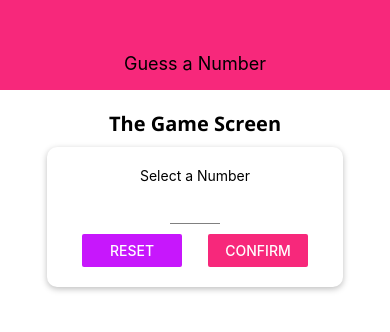
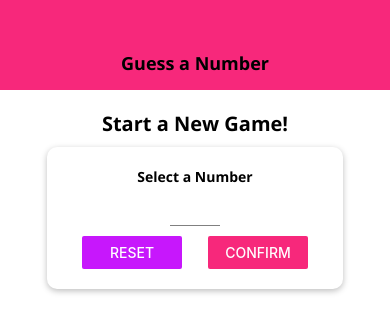
Before and after one commit to DeclanBernardin/ReactNative-NumberGuessingGame, a React Native app: screen / in a window 390 px wide. Shown: the top 332 px of the page. Built offline with nearby package versions, Linux system fonts and the light colour scheme.

Commit message:
added some more styling chages to the application

```diff
--- /dev/null
+++ b/components/BodyText.js
@@ -0,0 +1,12 @@
+import React from 'react';
+import { Text, StyleSheet } from 'react-native';
+
+const BodyText = props => <Text style={styles.body}>{props.children}</Text>
+
+const styles = StyleSheet.create({
+    body: {
+        fontFamily: 'open-sans-bold'
+    }
+});
+
+export default BodyText;
--- a/components/Header.js
+++ b/components/Header.js
@@ -1,12 +1,13 @@
 import React from 'react';
 import { View, Text, StyleSheet } from 'react-native';
 
+import TitleText from '../components/TitleText'
 import Colors from '../constants/colors';
 
 const Header = props => {
     return (
         <View style={styles.header}>
-            <Text style={styles.headerTitle}>{props.title}</Text>
+            <TitleText style={styles.headerTitle}>{props.title}</TitleText>
         </View>
 
     );
@@ -20,10 +21,6 @@ const styles = StyleSheet.create({
         backgroundColor: Colors.primary,
         alignItems: 'center',
         justifyContent: 'center'
-    },
-    headerTitle: {
-        color: 'black',
-        fontSize: 18
     }
 });
 
--- /dev/null
+++ b/components/TitleText.js
@@ -0,0 +1,13 @@
+import React from 'react';
+import { Text, StyleSheet } from 'react-native';
+
+const TitleText = props => <Text style={{...styles.title, ...props.style}}>{props.children}</Text>
+
+const styles = StyleSheet.create({
+    title: {
+        fontFamily: 'open-sans-bold',
+        fontSize: 18
+    }
+});
+
+export default TitleText;
--- /dev/null
+++ b/constants/default-styles.js
@@ -0,0 +1,11 @@
+import { StyleSheet } from 'react-native';
+
+export default StyleSheet.create({
+    bodyText: {
+        fontFamily: 'open-sans',
+    },
+    title: {
+        fontFamily: 'open-sans-bold',
+        fontSize: 18
+    }
+})
--- a/screens/GameScreen.js
+++ b/screens/GameScreen.js
@@ -3,6 +3,7 @@ import { View, Text, StyleSheet, Button, Alert} from 'react-native';
 
 import NumberContainer from '../components/numberContainer';
 import Card from '../components/Card';
+import DefaultStyles from '../constants/default-styles';
 
 const generateRandomBetween = (min, max, exclude) => {
     min = Math.ceil(min);
@@ -51,7 +52,7 @@ const GameScreen = props => {
 
     return(
        <View style={styles.screen}>
-           <Text>Opponent's Guess</Text>
+           <Text style={DefaultStyles.bodyText}>Opponent's Guess</Text>
            <NumberContainer>{currentGuess}</NumberContainer>
             <Card style={styles.buttonContainer}>
                 <Button title="Lower" onPress={nextGuessHandler.bind(this, 'lower')}/>
--- a/screens/StartGameScreen.js
+++ b/screens/StartGameScreen.js
@@ -4,7 +4,9 @@ import { View, StyleSheet, Text, Button, TouchableWithoutFeedback, Keyboard, Ale
 import Card from '../components/Card';
 import Colors from '../constants/colors';
 import Input from '../components/Input';
-import NumberContainer from '../components/numberContainer'
+import NumberContainer from '../components/numberContainer';
+import BodyText from '../components/BodyText';
+import TitleText from '../components/TitleText';
 
 const StartGameScreen = props => {
 
@@ -49,9 +51,9 @@ const StartGameScreen = props => {
             Keyboard.dismiss();
         }}>
         <View style={styles.screen}>
-            <Text style={styles.title}>The Game Screen</Text>
+            <TitleText style={styles.title}>Start a New Game!</TitleText>
             <Card style={styles.inputContainer}>
-                <Text>Select a Number</Text>
+                <BodyText>Select a Number</BodyText>
                 <Input
                 style={styles.input}
                 blurOnSubmit
```
